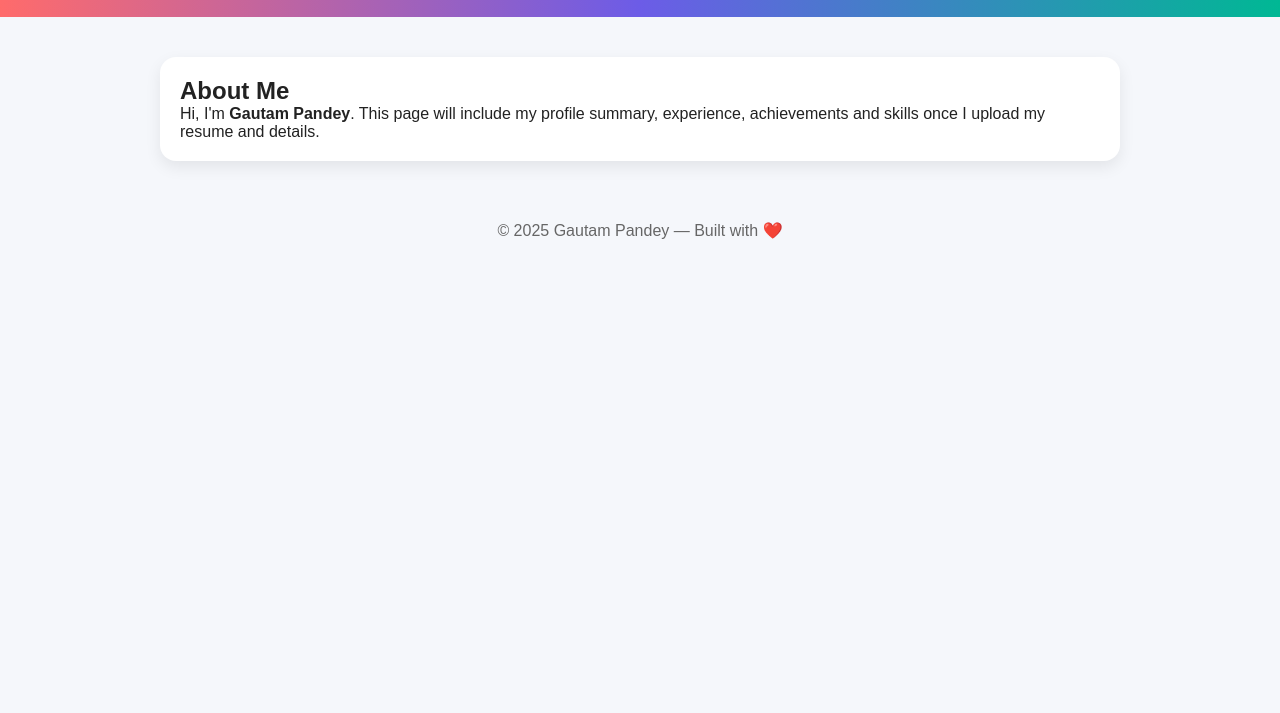
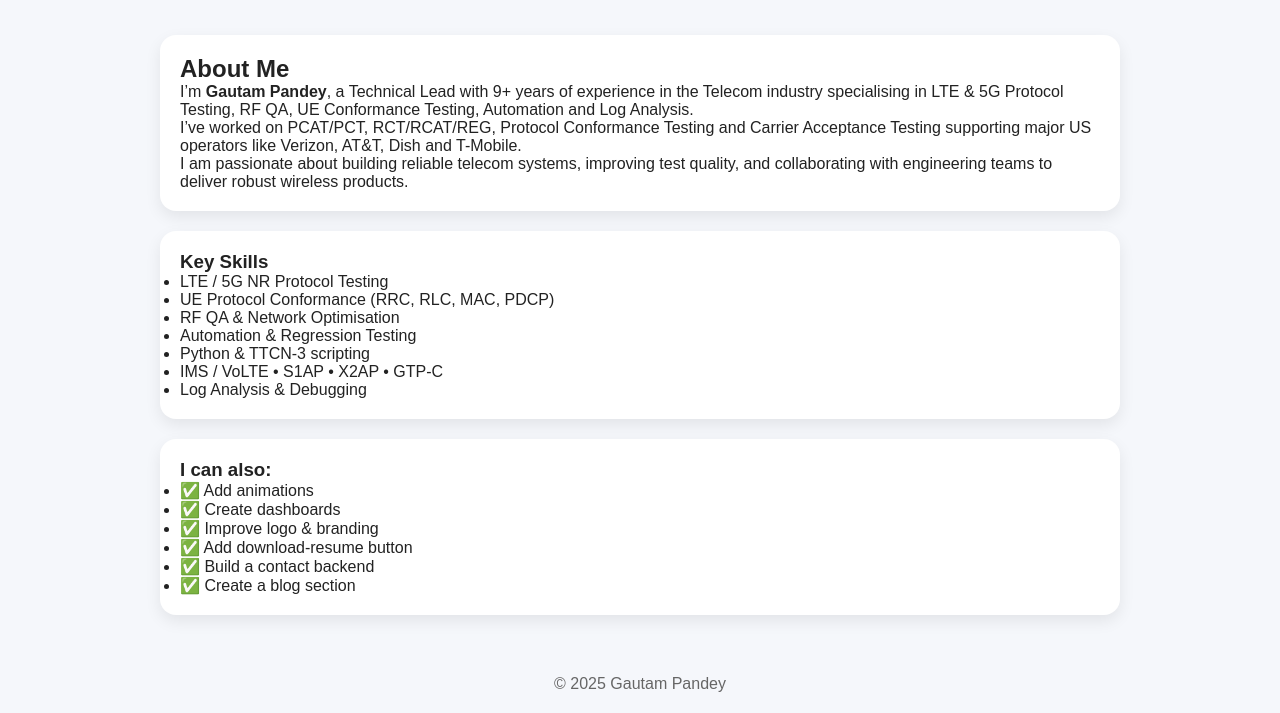
Before and after one commit to GautamPandey28/gautam-portfolio, a plain HTML site: page about.html in a window 1280 px wide. Shown: the part 89-802 px from the top of the page. Drawn offline with Linux system fonts and the light colour scheme.

Commit message:
Update about.html

```diff
--- a/about.html
+++ b/about.html
@@ -1,15 +1,17 @@
 <!DOCTYPE html>
 <html>
 <head>
+  <meta charset="UTF-8">
   <title>About | Gautam Pandey</title>
+  <meta name="viewport" content="width=device-width, initial-scale=1">
   <link rel="stylesheet" href="style.css">
 </head>
 <body>
 
 <header>
-  <div class="container">
+  <div class="navbar">
+    <div class="logo">GP 🎯</div>
     <nav>
-      <div class="logo">GP 🎯</div>
       <ul>
         <li><a href="index.html">Home</a></li>
         <li><a href="about.html">About</a></li>
@@ -21,18 +23,44 @@
 </header>
 
 <div class="container">
+
   <div class="card">
     <h2>About Me</h2>
-    <p>
-      Hi, I'm <strong>Gautam Pandey</strong>. This page will include my profile summary,
-      experience, achievements and skills once I upload my resume and details.
-    </p>
+    <p>I’m <strong>Gautam Pandey</strong>, a Technical Lead with 9+ years of experience in the Telecom industry specialising in LTE & 5G Protocol Testing, RF QA, UE Conformance Testing, Automation and Log Analysis.</p>
+
+    <p>I’ve worked on PCAT/PCT, RCT/RCAT/REG, Protocol Conformance Testing and Carrier Acceptance Testing supporting major US operators like Verizon, AT&T, Dish and T-Mobile.</p>
+
+    <p>I am passionate about building reliable telecom systems, improving test quality, and collaborating with engineering teams to deliver robust wireless products.</p>
   </div>
+
+  <div class="card">
+    <h3>Key Skills</h3>
+    <ul>
+      <li>LTE / 5G NR Protocol Testing</li>
+      <li>UE Protocol Conformance (RRC, RLC, MAC, PDCP)</li>
+      <li>RF QA & Network Optimisation</li>
+      <li>Automation & Regression Testing</li>
+      <li>Python & TTCN-3 scripting</li>
+      <li>IMS / VoLTE • S1AP • X2AP • GTP-C</li>
+      <li>Log Analysis & Debugging</li>
+    </ul>
+  </div>
+
+  <div class="card">
+    <h3>I can also:</h3>
+    <ul>
+      <li>✅ Add animations</li>
+      <li>✅ Create dashboards</li>
+      <li>✅ Improve logo & branding</li>
+      <li>✅ Add download-resume button</li>
+      <li>✅ Build a contact backend</li>
+      <li>✅ Create a blog section</li>
+    </ul>
+  </div>
+
 </div>
 
-<footer>
-  © 2025 Gautam Pandey — Built with ❤️
-</footer>
+<footer>© 2025 Gautam Pandey</footer>
 
 </body>
 </html>
```
